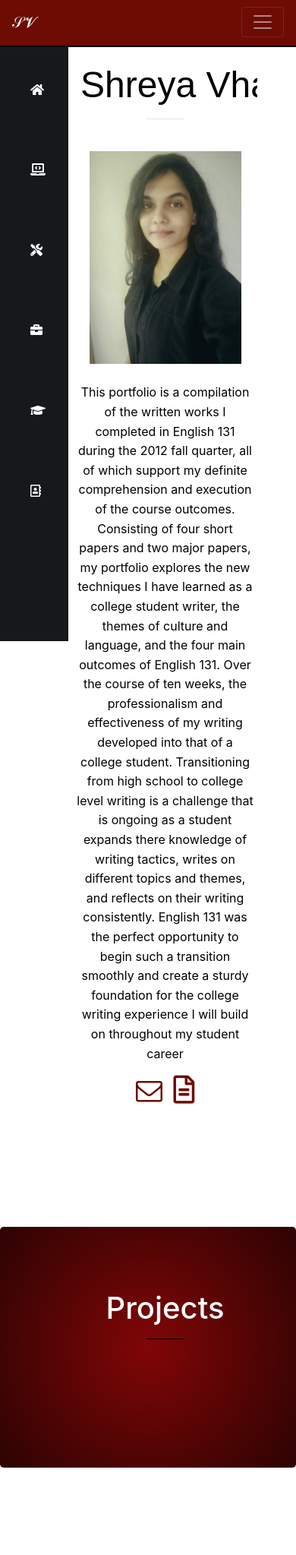
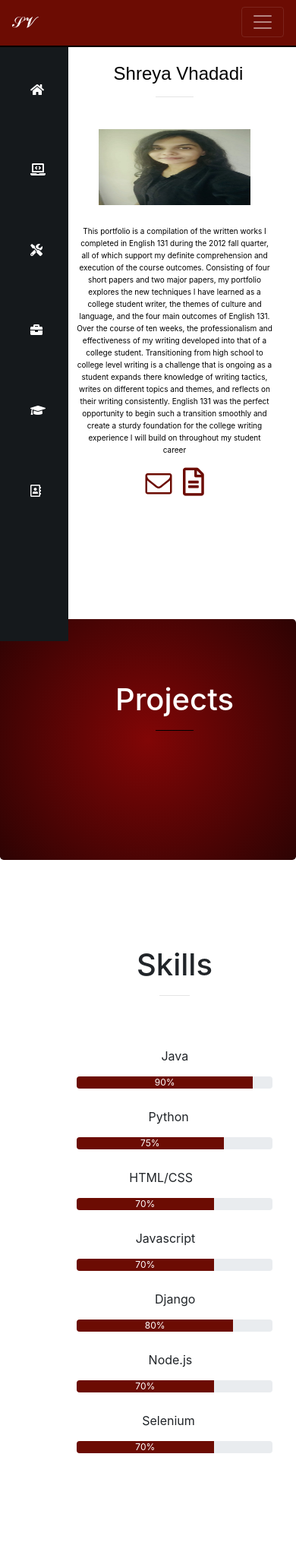
Before and after one commit to ShreyaVhadadi/portfolio-project, a Django app: page / in a window 390 px wide. Shown: the top 2047 px of the page at 76% size. Run offline with Django 3.2, Linux system fonts and the light colour scheme; data that the repository does not hold is empty; some libraries are stand-ins or nearby versions.

Commit message:
Mobile responsive

```diff
--- a/jobs/templates/jobs/home.html
+++ b/jobs/templates/jobs/home.html
@@ -22,31 +22,35 @@
        line-height:1.6;
        height:100vh;
        }
+       .responsive {
+           width: 100%;
+           height:300px;
+       }
 
        .form{
-       margin: 25px 25px 75px 50px;
+       margin: 25px 0px 75px 50px;
        }
      .education{
-margin: 25px 25px 75px 70px;
+margin: 25px 0px 75px 70px;
        }
 
      .experience{
-margin: 25px 25px 75px 70px;
+margin: 25px 0px 75px 70px;
        }
       .projects{
-margin: 25px 25px 70px 70px;
+margin: 25px 0px 70px 70px;
        }
       .skills{
-margin: 25px 25px 70px 70px;
+margin: 25px 0px 70px 70px;
        }
        .home{
-margin: 25px 25px 70px 70px;
+margin: 25px 0px 70px 70px;
        }
        .contact{
-       margin: 25px 25px 70px 70px;
+       margin: 25px 0px 70px 70px;
        }
        .copyright{
-       margin: 25px 25px 70px 70px;
+       margin: 25px 0px 70px 70px;
        }
        .A{
          text-align: left;
@@ -57,7 +61,7 @@ margin: 25px 25px 70px 70px;
        .home h1{
      color: black;
   font-family: "arial";
-  text-align:centre;
+  text-align:center;
   font-size: 3em;
   margin: 5px 0 0 5px;
   white-space: nowrap;
@@ -155,11 +159,24 @@ ul li .tooltip-toggle:focus::before,
 
       @media (min-width: 768px) {
         .bd-placeholder-img-lg {
-          font-size: 3.5rem;
+            font-size: 3.5rem;
         }
 
+      }
+       @media screen and (max-width: 600px) {
+           .home p {
+               font-size: 10px;
+           }
+           .home h1{
+               font-size: 24px;
+           }
+           .home img{
+               height: 100px;
 
-      }
+           }
+
+       }
+
       .navbar{
       position:fixed;
       top:0;
@@ -186,7 +203,7 @@ ul li .tooltip-toggle:focus::before,
       .Sidebar {
           position: fixed;
           background-color: #15191C;
-          width: 90px;
+          width:90px;
           top: 0;
           left: 0;
           bottom: 0;
@@ -201,7 +218,8 @@ ul li .tooltip-toggle:focus::before,
          }
  .Sidebar-Icon li {
                    list-style-type: none;
-                   padding-bottom:80px;
+                   padding-bottom:80px;}
+
 
 html{
 scroll-behavior:smooth;
@@ -235,16 +253,9 @@ scroll-behavior:smooth;
     </nav>
     </header>
 
-    <!--div class="w3-sidebar w3-bar-block w3-black w3-xxlarge" style="width:500px">
-  <a href="#" class="w3-bar-item w3-button" style="color:red">Hi</a>
-  <a href="#" class="w3-bar-item w3-button"></a>
-  <a href="#" class="w3-bar-item w3-button"></a>
-  <a href="#" class="w3-bar-item w3-button"></i></a>
-  <a href="#" class="w3-bar-item w3-button">Hi</a>
-</div-->
 
-
-<div class="Sidebar">
+<nav class="Sidebar">
+    <div>
   <ul class="Sidebar-Icon"id="myNavbar">
       <li><a href="#"><i class="fa fa-square-o SDIcon" aria-hidden="true" style="color:white"></i></a></li>
       <li><a href="#Home" class="tooltip-toggle" title="Home"><i class="fas fa-home" aria-hidden="true" style="color:white"></i></a></li>
@@ -254,9 +265,10 @@ scroll-behavior:smooth;
       <li><a href="#Education" class="tooltip-toggle" title="Education"><i class="fas fa-graduation-cap" aria-hidden="true" style="color:white"></i></a></li>
       <li><a href="#Contact" class="tooltip-toggle" title="Contact"><i class="far fa-address-book" aria-hidden="true" style="color:white"></i></a></li>
  </ul>
-</div>
+    </div>
+</nav>
 
-    <div style="margin-left:70px"></div>
+    <!--div style="margin-left:70px"></div-->
 
 
 <!--div class="wrapper">
@@ -274,6 +286,7 @@ scroll-behavior:smooth;
 
     <!main role="main">
 <!--Home-->
+
     <section class="jumbotron text-center" style="background-color:white" id="Home">
     <div class="container">
       </br>
@@ -295,6 +308,7 @@ scroll-behavior:smooth;
     </div>
     </section>
 
+
 <!--Projects-->
     <section class="jumbotron text-center" style="background: radial-gradient(circle, rgba(129,6,6,1) 0%, rgba(45,3,3,1) 100%)" id="Projects">
     <div class="container-fluid">
@@ -311,7 +325,7 @@ scroll-behavior:smooth;
               <div class="flip-card">
               <div class="flip-card-inner">
               <div class="flip-card-front">
-            <img style="border:2px solid #000000"src="{{ job.image.url }}" height=280 width=280/>
+            <img style="border:2px solid #000000"src="{{ job.image.url }}" alt="Nature" class="responsive" height=280 width=280/>
                   <div style="color:white"><h4 style>{{job.title}}</h4></div>
             </div>
               <div class="flip-card-back">
@@ -477,6 +491,8 @@ scroll-behavior:smooth;
          </div>
             </div>
         </div>
+        </div>
+    </div>
     </section>
 
 
@@ -571,7 +587,7 @@ scroll-behavior:smooth;
     <div class="container text-center">
 
         </br>
-        <br class="copyright">
+        <div class="copyright">
         <p style="color:white">Designed & Developed by</p>
         <p style="color:white">Shreya Vhadadi</p>
 
@@ -584,6 +600,7 @@ scroll-behavior:smooth;
       <!--a class="nav-item nav-link" href="{% url 'allblogs' %}">Blog</a-->
         <p></p>
         </br>
+        <!--/br-->
         <p class="small text-center" style="color:white"> ⓒ Shreya Vhadadi {% now "Y"%}. All Rights Reserved.</p>
         </div>
     </div>
```
